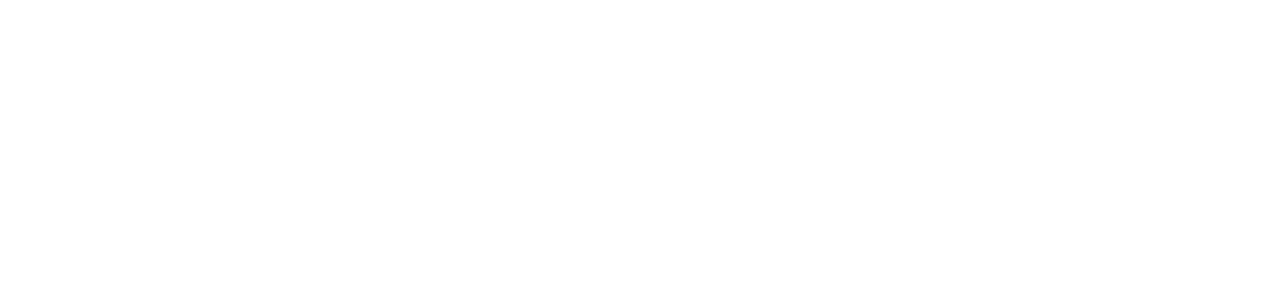
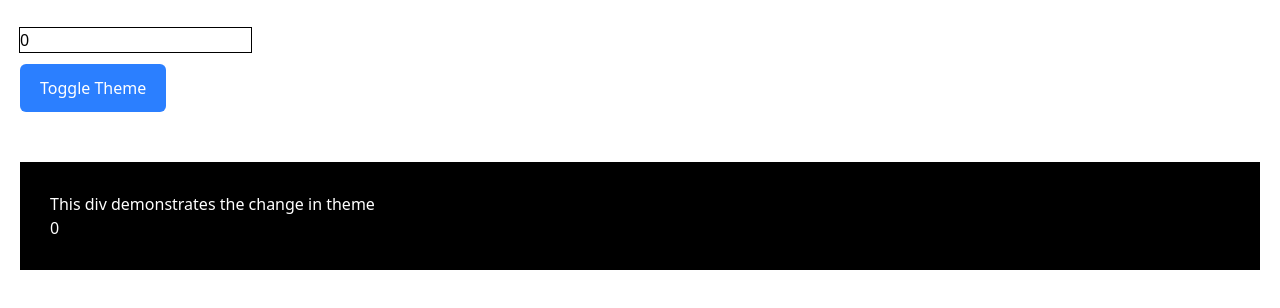
Before and after one commit to Sparkup-IT-Academy/react-basics, a React (Vite) app: page /memo in a window 1280 px wide. Before the commit this address had no page. Shown: the top 308 px of the page. Built offline with nearby package versions, Linux system fonts and the light colour scheme.

Commit message:
feat: demostrate useMemo hook

```diff
--- a/src/App.jsx
+++ b/src/App.jsx
@@ -1,6 +1,7 @@
 import { Routes, Route, NavLink } from 'react-router-dom';
 import HomePage from './pages/HomePage';
 import Reducer from './pages/Reducer';
+import Memo from './pages/Memo';
 
 
 export default function App() {
@@ -10,6 +11,7 @@ export default function App() {
           <Routes>
               <Route path='/' element={<HomePage/>}></Route>
               <Route path='/reducer' element={<Reducer/>}></Route>
+              <Route path='/memo' element={<Memo />}></Route>
           </Routes>
       </div>
     </>
--- /dev/null
+++ b/src/pages/Memo.jsx
@@ -0,0 +1,34 @@
+import { useState, useMemo } from "react";
+
+function slowFunction(num) {
+    for(let i = 0; i <= 3000000000; i++) {}
+    return num * 2;
+}
+
+
+export default function Memo() {
+    const [number, setNumber] = useState(0);
+    const [theme, setTheme] = useState('dark');
+
+    const double = useMemo(() => {
+        return slowFunction(number);
+    }, [number]);
+
+    return (
+        <div>
+            <input type="number" value={number} onInput={(e) => {setNumber(e.target.value)}} className="outline"/>
+            <button onClick={() => {theme === 'dark' ? setTheme('light') : setTheme('dark')}} className="px-5 py-3 rounded-md block mt-3 bg-blue-500 text-white">Toggle Theme</button>
+            <div style={{
+                backgroundColor: theme === 'dark' ? 'black' : 'cyan',
+                color: theme === 'dark' ? 'white' : 'black',
+                marginTop: '50px',
+                padding: '30px',
+            }}>
+                This div demonstrates the change in theme
+                <p>
+                    { double }
+                </p>
+            </div>
+        </div>
+    )
+}
```
